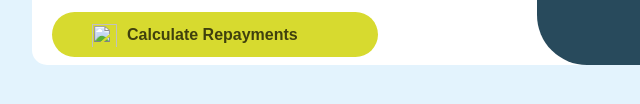
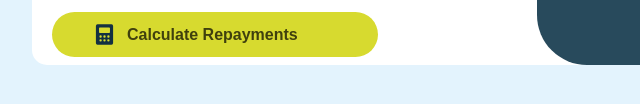
Before and after one commit to Harri254/my07, a plain HTML site: page index.html in a window 1280 px wide. Shown: the part 560-664 px from the top of the page, 103-743 px from the left. Drawn offline with Linux system fonts and the light colour scheme; files whose address does not match are found by name.

Commit message:
Update index.html

```diff
--- a/index.html
+++ b/index.html
@@ -6,7 +6,7 @@
   <link rel="preconnect" href="https://fonts.googleapis.com">
 <link rel="preconnect" href="https://fonts.gstatic.com" crossorigin>
 <link href="https://fonts.googleapis.com/css2?family=Karla:ital,wght@0,200..800;1,200..800&family=Plus+Jakarta+Sans:ital,wght@0,200..800;1,200..800&display=swap" rel="stylesheet">
-  <link rel="icon" type="image/png" sizes="32x32" href="./assets/images/favicon-32x32.png">
+  <link rel="icon" type="./png" sizes="32x32" href="./assets/images/favicon-32x32.png">
   <link rel="stylesheet" href="style.css">
 
   <title>Frontend Mentor | Mortgage repayment calculator</title>
@@ -59,7 +59,7 @@
 
               </div>
 
-              <button class="Calculate"><img src="assets/images/icon-calculator.svg" alt="" srcset="" height="25" width="25" id="img1"><p>Calculate Repayments</p> </button>
+              <button class="Calculate"><img src="./icon-calculator.svg" alt="" srcset="" height="25" width="25" id="img1"><p>Calculate Repayments</p> </button>
             </div>
           </form>
     </div>
```
